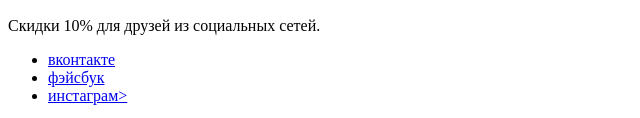
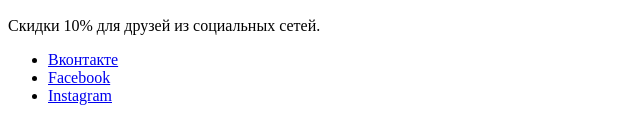
Before and after one commit to SalabayNatalia/1814729-nerds-31, a plain HTML site: page index.html in a window 1280 px wide. Shown: the part 2882-3000 px from the top of the page, 0-640 px from the left. Drawn offline with Linux system fonts and the light colour scheme.

Commit message:
Доработка разметки главной страницы

```diff
--- a/index.html
+++ b/index.html
@@ -103,13 +103,13 @@
     		<p>Скидки 10% для друзей из социальных сетей.</p>
     		<ul>
       		<li>
-        		<a href="#">вконтакте</a>
+        		<a href="#">Вконтакте</a>
       		</li>
       		<li>
-        		<a href="#">фэйсбук</a>
+        		<a href="#">Facebook</a>
       		</li>
 					<li>
-  					<a href="#">инстаграм></a>
+  					<a href="#">Instagram</a>
 					</li>
     		</ul>
   		</section>
```
